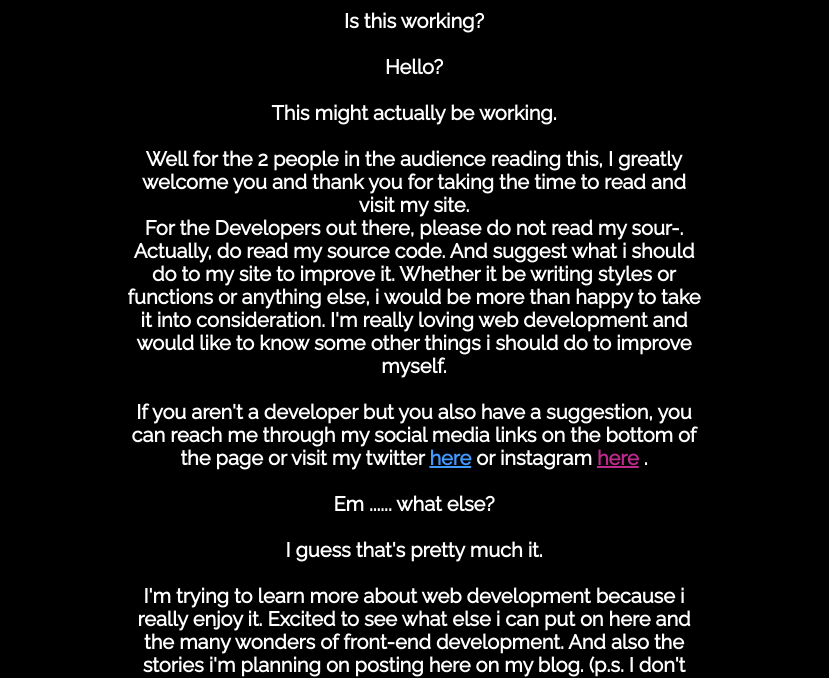
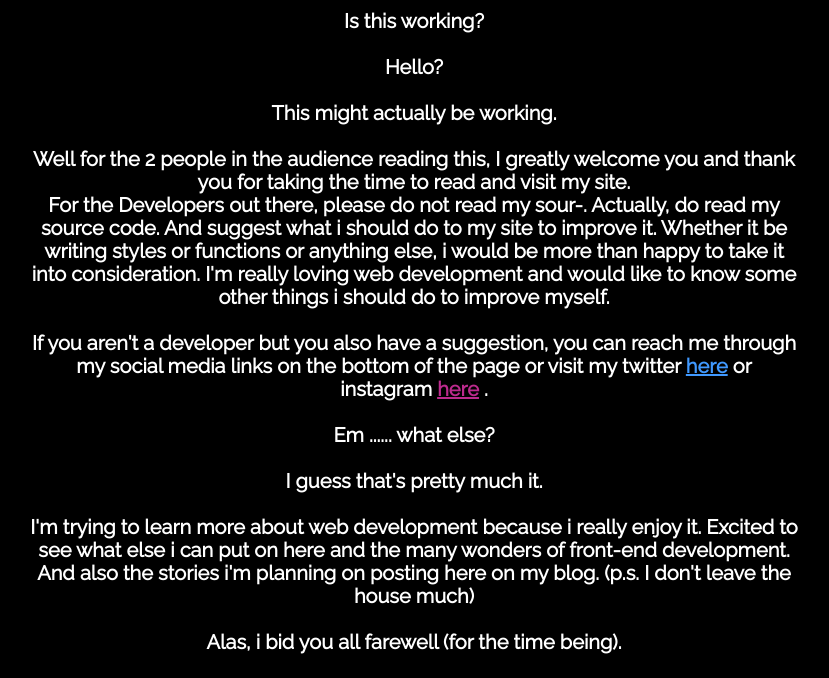
Before and after one commit to ldwgs/ludwig.press, a plain HTML site: page blog.html in a window 1280 px wide. Shown: the part 96-774 px from the top of the page, without its empty margins (226-1055 px from the left). Drawn offline with nearby package versions, Linux system fonts and the light colour scheme.

Commit message:
edited padding

```diff
--- a/styles.css
+++ b/styles.css
@@ -109,8 +109,8 @@ header, h1, h2, h3, p, pre, a {
 .h2-posts {
   font-size:20px;
   height:auto;
-  padding-left: 350px;
-  padding-right: 350px;
+  padding-left: 20%;
+  padding-right: 20%;
 }
 
 /*Bio/Contact*/
```
